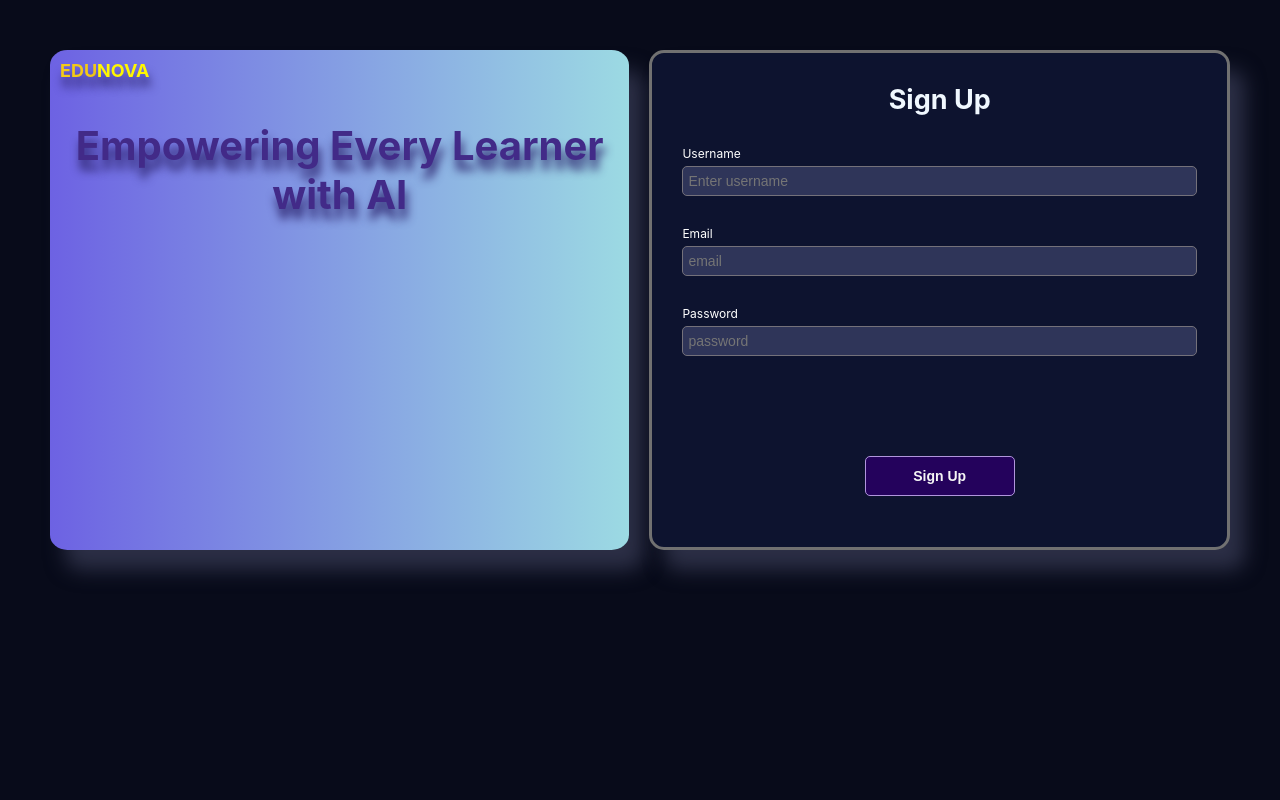
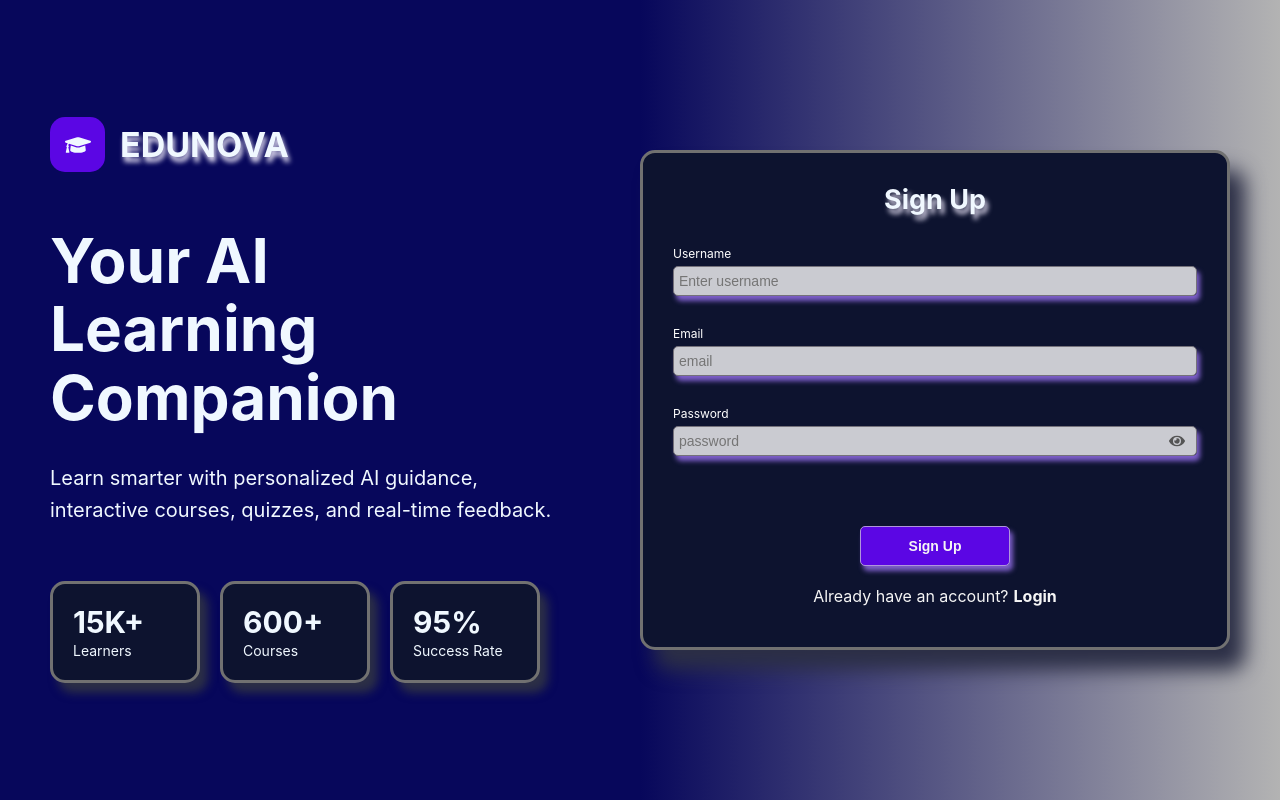
Before and after one commit to cyon003/EDUNova, a React (Vite) app in the folder frontend/: page /signup in a window 1280 px wide. Built offline with nearby package versions, Linux system fonts and the light colour scheme.

Commit message:
sign up login done

```diff
--- a/frontend/package.json
+++ b/frontend/package.json
@@ -14,6 +14,7 @@
     "lottie-react": "^2.4.1",
     "react": "^19.2.6",
     "react-dom": "^19.2.6",
+    "react-icons": "^5.7.0",
     "react-router-dom": "^7.18.0"
   },
   "devDependencies": {
--- a/frontend/src/pages/Signup.jsx
+++ b/frontend/src/pages/Signup.jsx
@@ -1,52 +1,120 @@
+import { useState } from "react";
+import { FaEye, FaEyeSlash, FaGraduationCap } from "react-icons/fa";
 import "../styles/Signup.css";
-// import Lottie from "lottie-react";
-// import educationAnimation from "../assets/education.json";
 
-// <Lottie
-//     animationData={educationAnimation}
-//     loop={true}
-// />
 function Signup() {
+  const [showPassword, setShowPassword] = useState(false);
+  const [isLogin, setIsLogin] = useState(false);
+
   return (
     <div className="signup-page">
-      <div className="signup-background">
-        <div className="signup-page-logo">
-          <span className="edu">EDU</span>
-          <span className="nova">NOVA</span>
+      <div className="signup-hero">
+        <div className="signup-brand">
+          <div className="signup-brand-icon">
+            <FaGraduationCap />
+          </div>
+          <h2>EDUNOVA</h2>
         </div>
 
-        <div className="signup-page-title">
-          <span>Empowering Every Learner with AI</span>
+        <h1>
+          Your AI
+          <br />
+          Learning
+          <br />
+          Companion
+        </h1>
+
+        <p>
+          Learn smarter with personalized AI guidance, interactive courses,
+          quizzes, and real-time feedback.
+        </p>
+
+        <div className="signup-stats">
+          <div className="signup-stat-card">
+            <h3>15K+</h3>
+            <span>Learners</span>
           </div>
 
-        {/* <div className="signup-page-description">
-          <span className="span-1">Experience a smarter way to learn
-            through personalized recommendations,
-            real-time AI assistance, gamified challenges,
-            and interactive courses designed for your success
-          </span>
-        </div> */}
+          <div className="signup-stat-card">
+            <h3>600+</h3>
+            <span>Courses</span>
           </div>
-      <div className="signup-card">
+
+          <div className="signup-stat-card">
+            <h3>95%</h3>
+            <span>Success Rate</span>
+          </div>
+        </div>
+      </div>
+
+      <div className={`signup-card ${isLogin ? "login-mode" : "signup-mode"}`}>
         <div className="signup-header">
-          <h2>Sign Up</h2>
+          <h2>{isLogin ? "Log In" : "Sign Up"}</h2>
         </div>
+
         <div className="signup-form">
-          <form action="">
+          <form>
+            <div className="form-content" key={isLogin ? "login" : "signup"}>
+              {!isLogin && (
                 <div className="form-group">
                   <label htmlFor="username">Username</label>
-              <input type="text" id="username" name="username" placeholder="Enter username" required />
+                  <input
+                    type="text"
+                    id="username"
+                    name="username"
+                    placeholder="Enter username"
+                    required
+                  />
                 </div>
+              )}
+
               <div className="form-group">
                 <label htmlFor="email">Email</label>
-              <input type="email" id="email" name="email" placeholder="email" required />
+                <input
+                  type="email"
+                  id="email"
+                  name="email"
+                  placeholder="email"
+                  required
+                />
               </div>
+
               <div className="form-group">
                 <label htmlFor="password">Password</label>
-              <input type="password" id="password" name="password" placeholder="password" required />
+
+                <div className="password-input">
+                  <input
+                    type={showPassword ? "text" : "password"}
+                    id="password"
+                    name="password"
+                    placeholder="password"
+                    required
+                  />
+
+                  <span
+                    className="eye-icon"
+                    onClick={() => setShowPassword(!showPassword)}
+                  >
+                    {showPassword ? <FaEyeSlash /> : <FaEye />}
+                  </span>
                 </div>
+              </div>
+
               <div className="signup-btn-container">
-              <button type="submit">Sign Up</button>
+                <button type="submit">
+                  {isLogin ? "Log In" : "Sign Up"}
+                </button>
+              </div>
+
+              <p className="signup-login-link">
+                {isLogin
+                  ? "Don't have an account?"
+                  : "Already have an account?"}
+
+                <span onClick={() => setIsLogin(!isLogin)}>
+                  {isLogin ? "Sign Up" : "Login"}
+                </span>
+              </p>
             </div>
           </form>
         </div>
--- a/frontend/src/styles/Signup.css
+++ b/frontend/src/styles/Signup.css
@@ -44,89 +44,89 @@
 .signup-page{
     display:flex;
     flex-direction: row;
-    justify-content:end;
+    justify-content:space-between;
+    align-items: center;
     width:100%;
-    background: #080B1A;
+    background: linear-gradient(to right, rgb(7, 7, 91),rgb(7, 7, 91),rgb(179, 179, 179));
     min-height:100vh;
     padding: 50px;
     gap: 20px;
 }
 
-.signup-background {
-    width: 50%;
-    height: 500px;
-    border-radius: 3%;
-    /* border: 1px solid red; */
-    background: linear-gradient(to right, #6d62e3, #9cdae3);
-    box-shadow: 15px 20px 20px #2c2f46;
+.signup-hero {
+    width: 45%;
+    color: aliceblue;
 }
 
-.signup-page-logo {
-    width: 100%;
+.signup-brand {
     display: flex;
-    flex-direction: row;
-    justify-content: start;
     align-items: center;
-    margin-bottom: 20px;
-    padding: 10px;
-    /* border: 1px solid red; */
-}
-.edu {
-    font-size: 18px;
-    color: rgb(243, 202, 22);
-    font-weight: bold;
-    text-shadow: 2px 10px 10px #2f2771;
+    gap: 15px;
+    margin-bottom: 55px;
 }
 
-.nova {
-    font-size: 18px;
-    color: rgb(255, 247, 0);
-    font-weight: bold;
-    text-shadow: 2px 10px 10px #2f2771;
-}
-
-.signup-page-title {
-    width: 100%;
+.signup-brand-icon {
+    width: 55px;
+    height: 55px;
+    border-radius: 15px;
+    background: #5b06e4;
     display: flex;
     justify-content: center;
     align-items: center;
-    margin-bottom: 20px;
-    padding: 10px;
+    font-size: 26px;
 }
 
-.signup-page-title span {
-    font-size: 40px;
-    font-weight: bolder;
-    color: rgb(66, 42, 136);
-    text-align: center;
-    text-shadow: 2px 10px 10px #2f2771;
+.signup-brand h2 {
+    font-size: 34px;
+    color: aliceblue;
+    text-shadow: 2px 5px 5px rgb(226, 221, 241);
 }
 
-/* .signup-page-description {
-    width: 100%;
+.signup-hero h1 {
+    font-size: 62px;
+    line-height: 1.1;
+    color: aliceblue;
+    margin-bottom: 30px;
+}
+
+.signup-hero p {
+    font-size: 20px;
+    line-height: 1.6;
+    color: aliceblue;
+    margin-bottom: 55px;
+}
+
+.signup-stats {
     display: flex;
-    justify-content: center;
-    align-items: center;
-    flex-direction: column;
-    margin-bottom: 20px;
-    padding: 10px;
-    background: #b0b3e628;
-} */
+    gap: 20px;
+}
 
-/* .span-1 {
-    font-size: 20px;
-    font-weight: lighter;
-    color: rgb(0, 8, 243);
-    text-align: center;
-    text-shadow: 2px 10px 10px #46249b;
-} */
+.signup-stat-card {
+    width: 150px;
+    padding: 20px;
+    border-radius: 15px;
+    background: #0d132f;
+    border: 3px solid rgb(113, 113, 113);
+    box-shadow: 8px 10px 10px #2c2f46;
+    color: aliceblue;
+}
+
+.signup-stat-card h3 {
+    font-size: 30px;
+    color: aliceblue;
+}
+
+.signup-stat-card span {
+    font-size: 14px;
+    color: aliceblue;
+}
 
 .signup-header {
     font-size: 18px;
     font-weight: 200;
     color: aliceblue;
     width: 100%;
-    /* border: 1px solid red; */
+    text-shadow: 3px 5px 5px rgb(226, 221, 241);
     display: flex;
     justify-content: center;
 }
@@ -146,7 +146,6 @@
 }
 
 .form-group {
-    /* border: 1px solid red; */
     width: 100%;
     margin-bottom: 20px;
     display: flex;
@@ -165,31 +164,115 @@
     width: 100%;
     height: 30px;
     border-radius: 5px;
-    background: #2f3559;
+    background: #ffffffc7;
     border: none;
     outline: none;
     font-size: 14px;
     border: 1px solid #74717a;
+    box-shadow: 3px 5px 5px #7d5fc9;
+}
+
+.password-input {
+    position: relative;
+    width: 100%;
+}
+
+.password-input input {
+    width: 100%;
+    padding-right: 40px;
+}
+
+.eye-icon {
+    position: absolute;
+    top: 50%;
+    right: 12px;
+    transform: translateY(-50%);
+    display: flex;
+    align-items: center;
+    justify-content: center;
+    cursor: pointer;
+    color: #555;
+    font-size: 16px;
+    transition: color 0.3s ease;
+}
+
+.eye-icon:hover {
+    color: #5b06e4;
 }
 
 .signup-btn-container {
     width: 100%;
-    /* border: 1px solid red; */
     display: flex;
     justify-content: center;
     align-items: center;
-    margin-top: 100px;
+    margin-top: 70px;
 }
 
 .signup-form button {
     width: 150px;
     height: 40px;
     border-radius: 5px;
-    background: #24025c;
+    background: #5b06e4;
     color: whitesmoke;
     font-weight: bold;
     border: 1px solid #b095dc;
     outline: none;
     cursor: pointer;
     font-size: 14px;
+    box-shadow: 3px 5px 5px #7d5fc9;
 }
+
+.signup-form button:hover {
+    background: #2f1d5b;
+    transition: 0.5s;
+}
+
+.signup-login-link {
+    display: flex;
+    justify-content: center;
+    margin-top: 20px;
+    gap: 5px;
+    color: whitesmoke;
+}
+
+.signup-login-link a,
+.signup-login-link span {
+    text-decoration: none;
+    color: whitesmoke;
+    font-weight: bold;
+    cursor: pointer;
+}
+
+.signup-login-link a:hover,
+.signup-login-link span:hover {
+    color: #7f3bec;
+    transition: 0.3s;
+}
+
+.signup-card {
+    transition: transform 0.45s ease, box-shadow 0.45s ease;
+}
+
+.signup-card.login-mode {
+    transform: translateX(-15px);
+}
+
+.signup-card.signup-mode {
+    transform: translateX(0);
+}
+
+.form-content {
+    animation: cardSwitch 0.45s ease;
+}
+
+@keyframes cardSwitch {
+    from {
+        opacity: 0;
+        transform: translateX(35px);
+    }
+
+    to {
+        opacity: 1;
+        transform: translateX(0);
+    }
+}
```
Also changed, not shown: 1 other file (tests, documents, lock files or other folders). Lines whose indentation alone changed are shown as unchanged.
